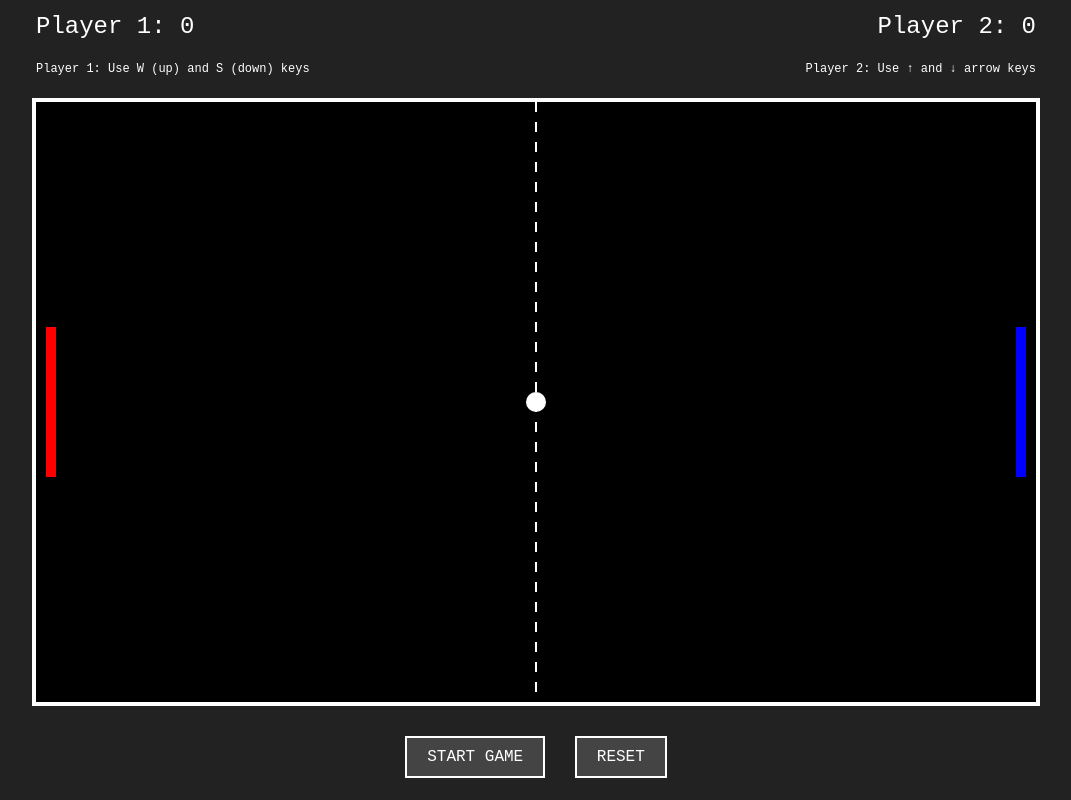
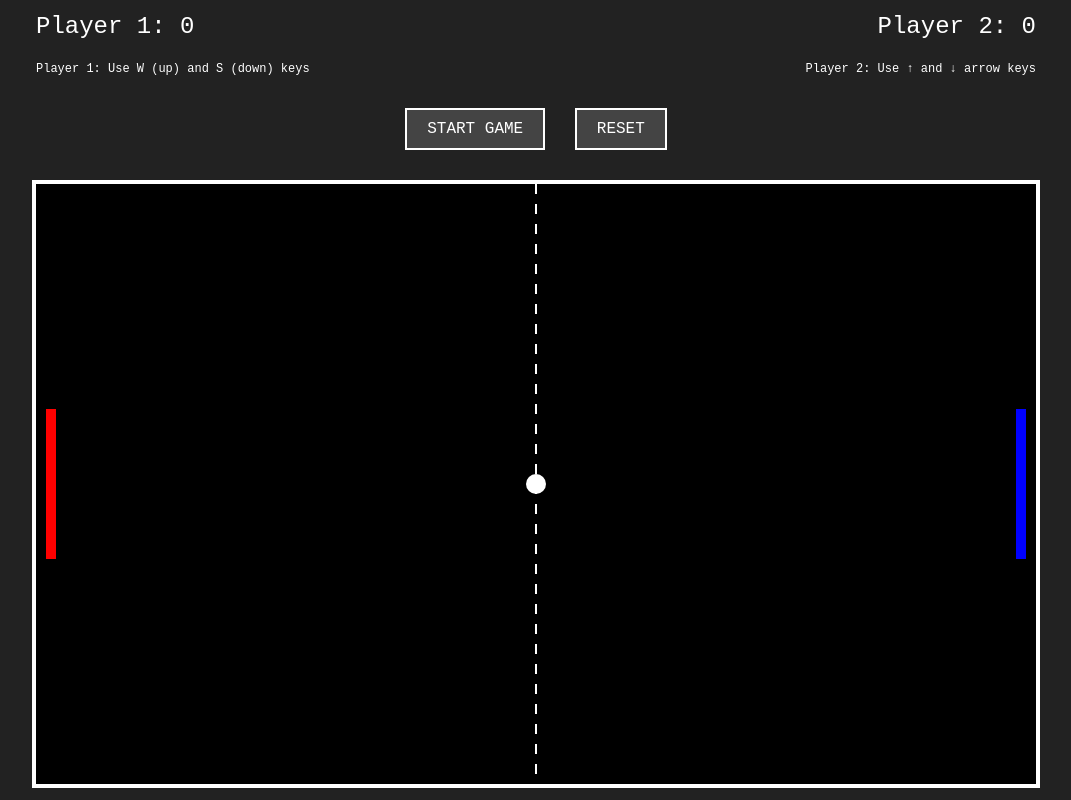
Before and after one commit to christufur/Pong, a plain HTML site: page index.html in a window 1280 px wide. Shown: the whole page, without its empty margins (104-1175 px from the left). Drawn offline with Linux system fonts and the light colour scheme.

Commit message:
change button positions and overflow

```diff
--- a/css/style.css
+++ b/css/style.css
@@ -9,7 +9,7 @@ body {
     align-items: center;
     justify-content: center;
     min-height: 100vh;
-    overflow: hidden;
+    overflow: auto;
 }
 
 h1 {
--- a/index.html
+++ b/index.html
@@ -17,16 +17,17 @@
         <p>Player 2: Use ↑ and ↓ arrow keys</p>
     </div>
 
-    <div id="game-container">
-        <canvas id="game-canvas" width="1000" height="600"></canvas>
-    </div>
-
     <div class="controls">
         <button id="start-button">Start Game</button>
         <button id="reset-button">Reset</button>
     </div>
 
 
+    <div id="game-container">
+        <canvas id="game-canvas" width="1000" height="600"></canvas>
+    </div>
+
+
     <script src="js/pong.js"></script>
 </body>
 </html>
```
